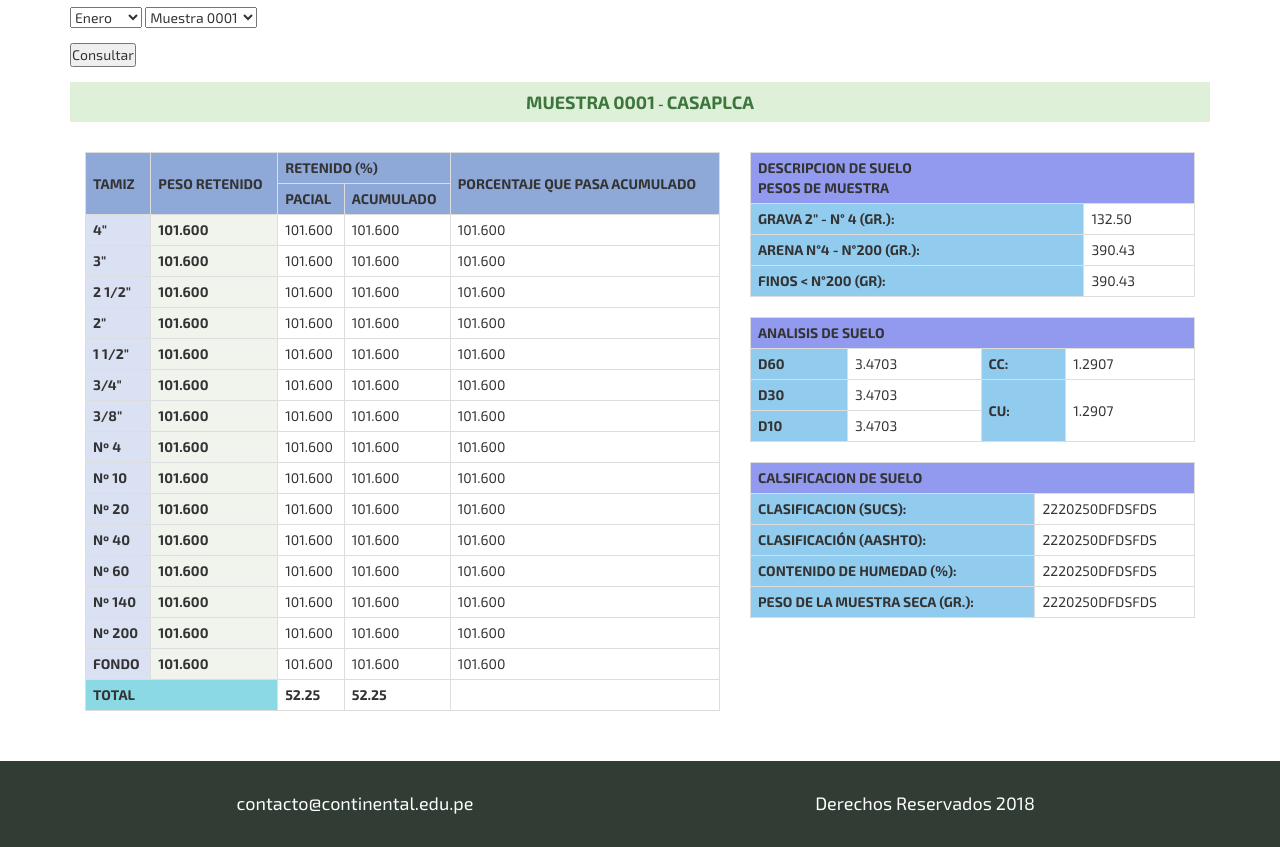
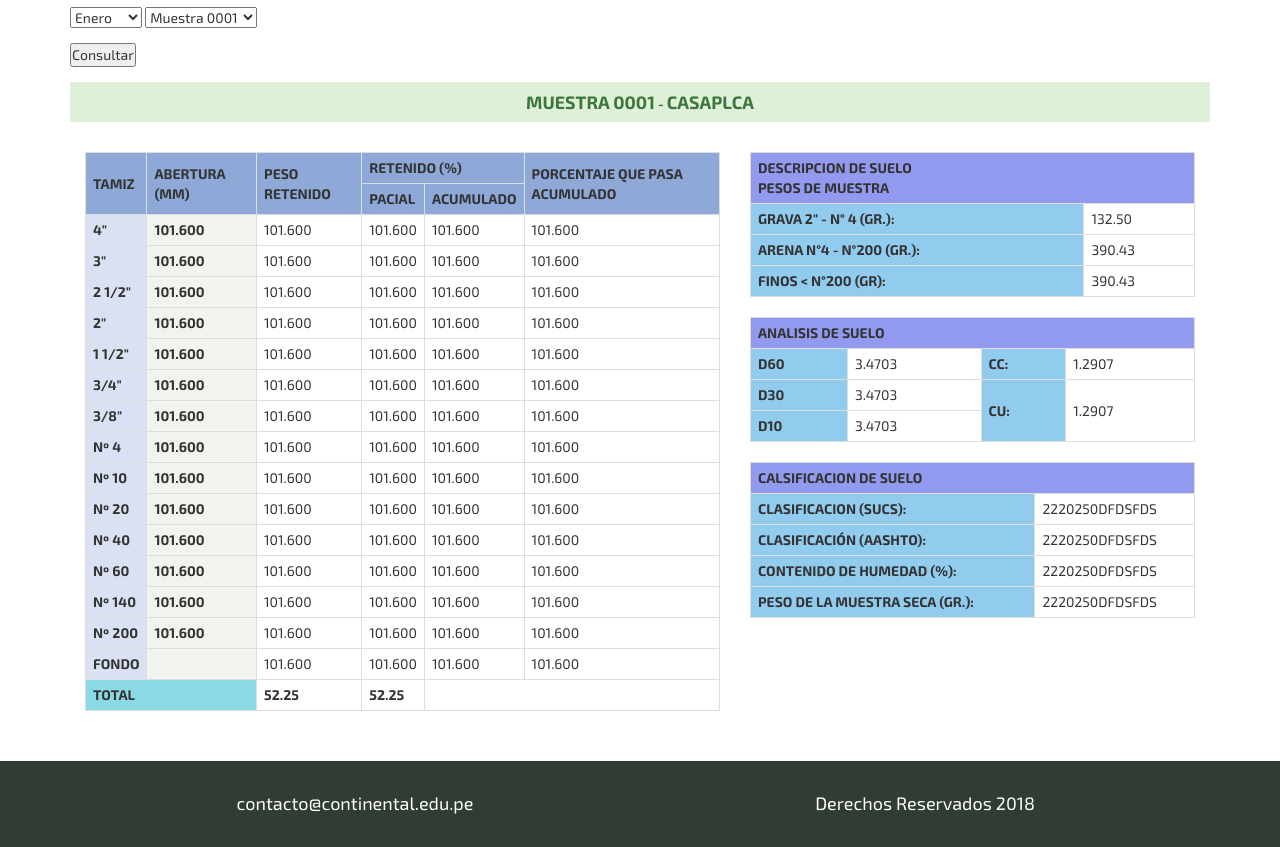
Before and after one commit to Eduarrb/proyecion, a plain HTML site: page granulometria.html in a window 1280 px wide. Shown: the part 174-1021 px from the top of the page. Drawn offline with nearby package versions, Linux system fonts and the light colour scheme.

Commit message:
correccion granulometria

```diff
--- a/granulometria.html
+++ b/granulometria.html
@@ -124,6 +124,7 @@
 					<table class="table table-bordered">
 						<tr>
 							<th rowspan="2" class="color-blue">tamiz</th>
+							<th rowspan="2" class="color-blue">abertura (mm)</th>
 							<th rowspan="2" class="color-blue">peso retenido</th>
 							<th colspan="2" class="color-blue">retenido (%)</th>
 							<th rowspan="2" class="color-blue">Porcentaje que pasa acumulado</th>
@@ -138,10 +139,12 @@
 							<td>101.600</td>
 							<td>101.600</td>
 							<td>101.600</td>
+							<td>101.600</td>
 						</tr>
 						<tr>
 							<th class="color-lightblue">3"</th>
 							<th class="light-green">101.600</th>
+							<td>101.600</td>
 							<td>101.600</td>
 							<td>101.600</td>
 							<td>101.600</td>
@@ -152,10 +155,12 @@
 							<td>101.600</td>
 							<td>101.600</td>
 							<td>101.600</td>
+							<td>101.600</td>
 						</tr>
 						<tr>
 							<th class="color-lightblue">2"</th>
 							<th class="light-green">101.600</th>
+							<td>101.600</td>
 							<td>101.600</td>
 							<td>101.600</td>
 							<td>101.600</td>
@@ -166,10 +171,12 @@
 							<td>101.600</td>
 							<td>101.600</td>
 							<td>101.600</td>
+							<td>101.600</td>
 						</tr>
 						<tr>
 							<th class="color-lightblue">3/4"</th>
 							<th class="light-green">101.600</th>
+							<td>101.600</td>
 							<td>101.600</td>
 							<td>101.600</td>
 							<td>101.600</td>
@@ -180,10 +187,12 @@
 							<td>101.600</td>
 							<td>101.600</td>
 							<td>101.600</td>
+							<td>101.600</td>
 						</tr>
 						<tr>
 							<th class="color-lightblue">Nº 4</th>
 							<th class="light-green">101.600</th>
+							<td>101.600</td>
 							<td>101.600</td>
 							<td>101.600</td>
 							<td>101.600</td>
@@ -194,10 +203,12 @@
 							<td>101.600</td>
 							<td>101.600</td>
 							<td>101.600</td>
+							<td>101.600</td>
 						</tr>
 						<tr>
 							<th class="color-lightblue">Nº 20</th>
 							<th class="light-green">101.600</th>
+							<td>101.600</td>
 							<td>101.600</td>
 							<td>101.600</td>
 							<td>101.600</td>
@@ -208,10 +219,12 @@
 							<td>101.600</td>
 							<td>101.600</td>
 							<td>101.600</td>
+							<td>101.600</td>
 						</tr>
 						<tr>
 							<th class="color-lightblue">Nº 60</th>
 							<th class="light-green">101.600</th>
+							<td>101.600</td>
 							<td>101.600</td>
 							<td>101.600</td>
 							<td>101.600</td>
@@ -222,6 +235,7 @@
 							<td>101.600</td>
 							<td>101.600</td>
 							<td>101.600</td>
+							<td>101.600</td>
 						</tr>
 						<tr>
 							<th class="color-lightblue">Nº 200</th>
@@ -229,10 +243,12 @@
 							<td>101.600</td>
 							<td>101.600</td>
 							<td>101.600</td>
+							<td>101.600</td>
 						</tr>
 						<tr>
 							<th class="color-lightblue">fondo</th>
-							<th class="light-green">101.600</th>
+							<th class="light-green"></th>
+							<td>101.600</td>
 							<td>101.600</td>
 							<td>101.600</td>
 							<td>101.600</td>
```
